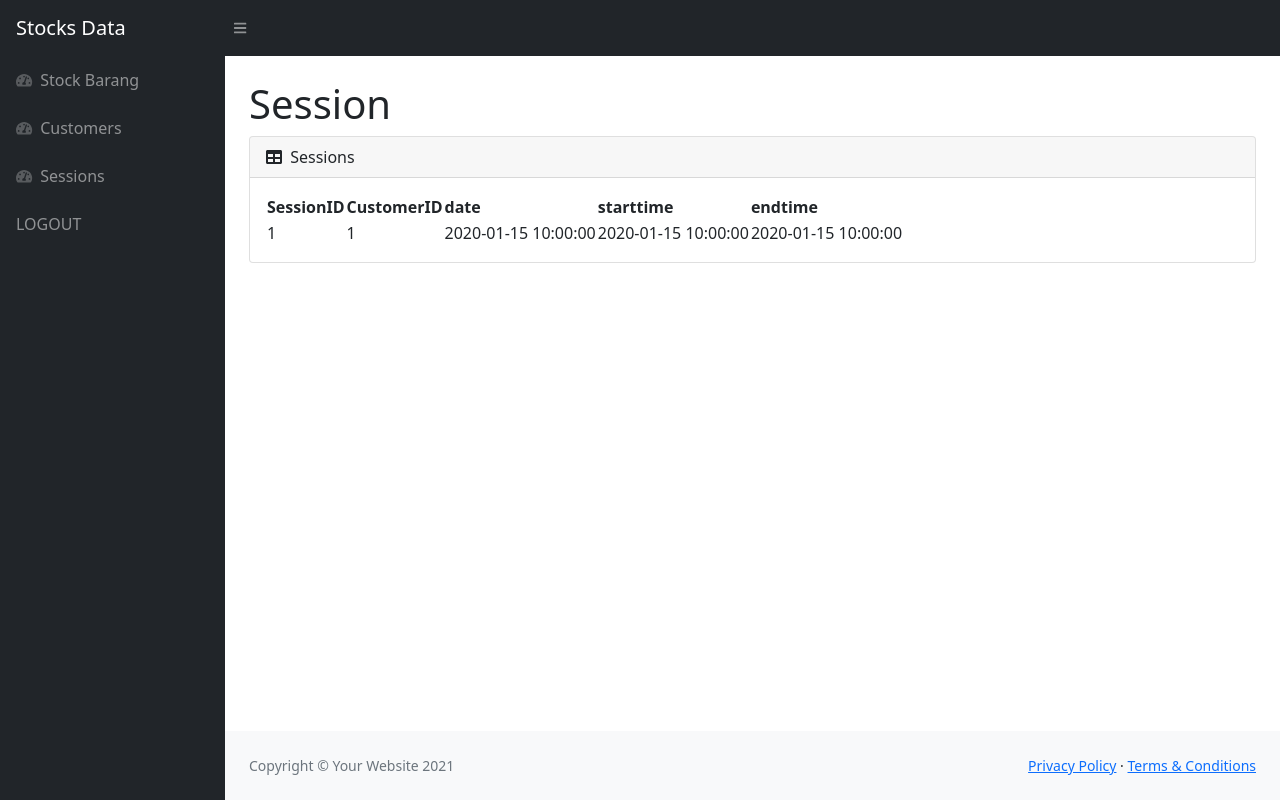
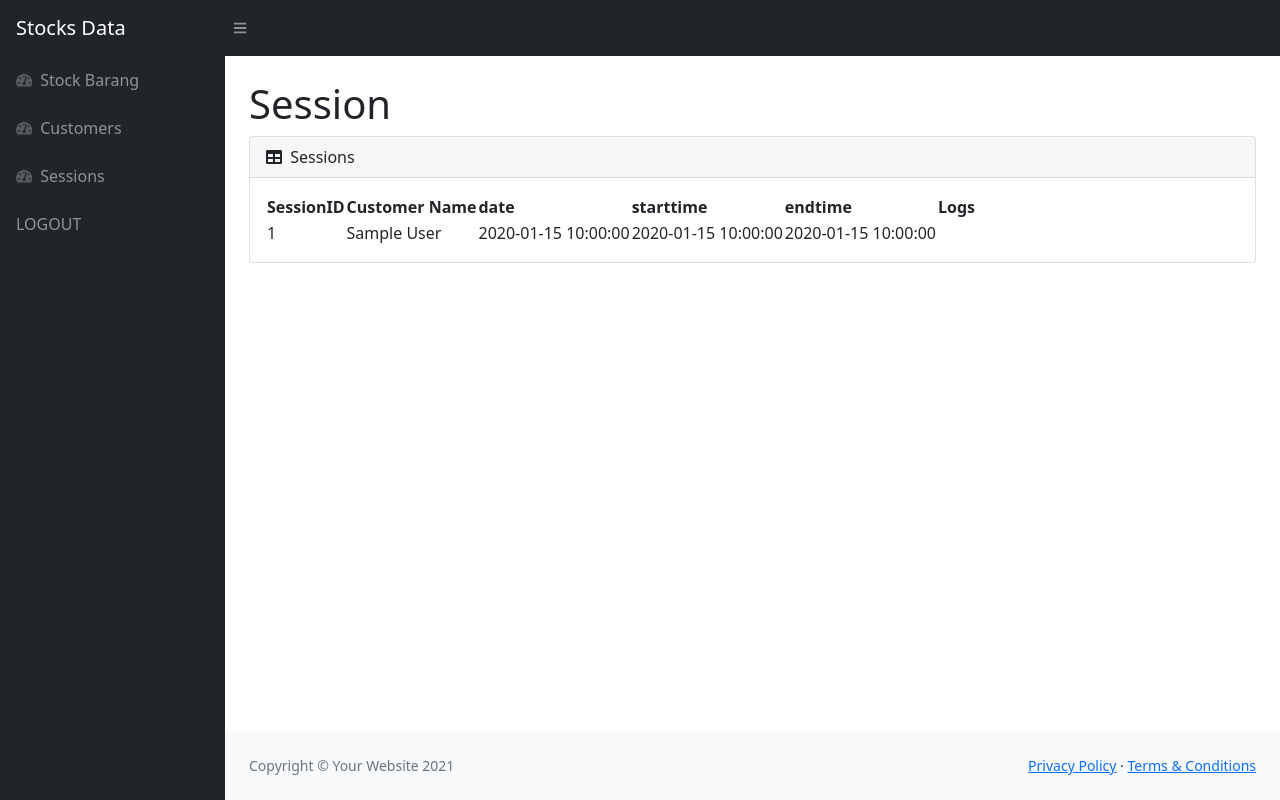
Before and after one commit to ConstantineDylan/stockbarang, a PHP site: page /session.php in a window 1280 px wide. Run offline with PHP 8.4, Linux system fonts and the light colour scheme; the visitor is signed in with stand-in values (Sample User, id 1); tables that the repository leaves empty or names only in its code hold one stand-in row (values such as "Sample post"); some libraries are stand-ins or nearby versions.

Commit message:
Change View
Changed CustomerID to CustomerName in Sessions tab for better viewing

```diff
--- a/session.php
+++ b/session.php
@@ -140,10 +140,11 @@ require 'cek.php';
                                     <thead>
                                         <tr>
                                             <th>SessionID</th>
-                                            <th>CustomerID</th>
+                                            <th>Customer Name</th>
                                             <th>date</th>
                                             <th>starttime</th>
                                             <th>endtime</th>
+                                            <th>Logs</th>
                                         </tr>
                                     </thead>
                                     <!-- <tfoot>
@@ -158,12 +159,24 @@ require 'cek.php';
                                     </tfoot> -->
                                     <tbody>
                                         <?php
-                                            $query = "SELECT * FROM chat_sessions WHERE customerid IN
-                                                        (SELECT customerid FROM customers WHERE ownerid='$ownerid')";
+                                            $query = "SELECT
+                                                        cs.sessionid,
+                                                        cs.customerid,
+                                                        c.customername,
+                                                        cs.date,
+                                                        cs.starttime,
+                                                        cs.endtime
+                                                    FROM chat_sessions AS cs
+                                                    JOIN customers as c ON cs.customerid = c.customerid
+                                                    WHERE cs.customerid IN
+                                                    (SELECT customerid FROM customers WHERE ownerid=1)
+                                                    GROUP BY cs.customerid";
+
                                             $getdata = mysqli_query($conn,$query);
                                             while($data = mysqli_fetch_array($getdata)){
                                                 $sessionid = $data['sessionid'];
                                                 $customerid = $data['customerid'];
+                                                $customername = $data['customername'];
                                                 $date = $data['date'];
                                                 $starttime = $data['starttime'];
                                                 $endtime = $data['endtime'];
@@ -171,7 +184,7 @@ require 'cek.php';
 
                                         <tr>
                                             <td><?=$sessionid;?></td>
-                                            <td><?=$customerid;?></td>
+                                            <td><?=$customername;?></td>
                                             <td><?=$date;?></td>
                                             <td><?=$starttime;?></td>
                                             <td><?=$endtime;?></td>
```
